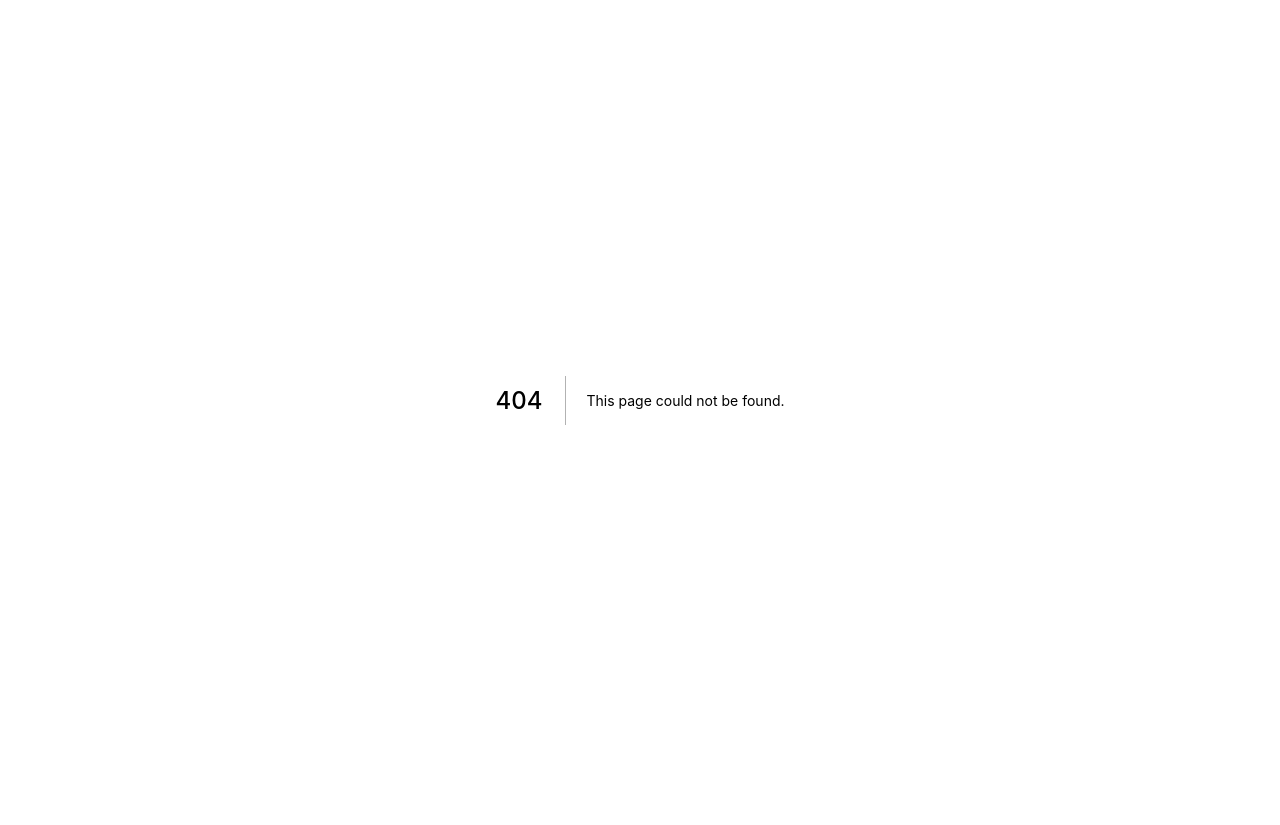
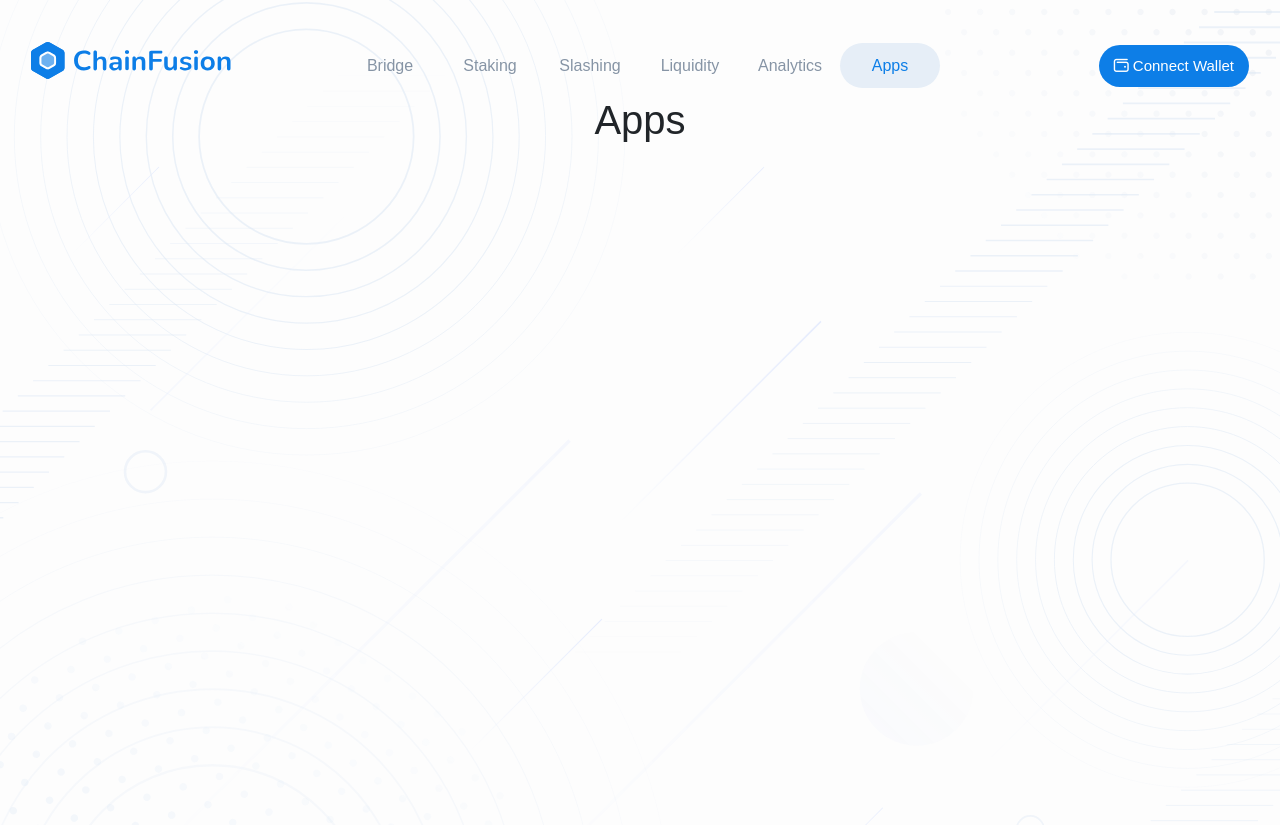
Before and after one commit to ChainFusionDev/chainfusion-dapp, a Next.js app: page /apps in a window 1280 px wide. Before the commit this address had no page. Before the commit the page ends 800 px from the top, so only its background shows below. Built offline with nearby package versions, Linux system fonts and the light colour scheme; a web font is replaced by a local one.

Commit message:
Add missing pages placeholders

```diff
--- a/components/Navbar.tsx
+++ b/components/Navbar.tsx
@@ -55,13 +55,13 @@ const Navbar = ({ module }: NavbarProps) => {
                 <a className="nav-link">Liquidity</a>
               </Link>
             </li>
-            <li className="nav-item">
-              <Link href="/">
+            <li className={`nav-item ${module === 'analytics' ? 'active' : ''}`}>
+              <Link href="/analytics">
                 <a className="nav-link">Analytics</a>
               </Link>
             </li>
-            <li className="nav-item">
-              <Link href="/">
+            <li className={`nav-item ${module === 'apps' ? 'active' : ''}`}>
+              <Link href="/apps">
                 <a className="nav-link">Apps</a>
               </Link>
             </li>
--- /dev/null
+++ b/pages/apps/index.tsx
@@ -0,0 +1,12 @@
+import Layout from '@components/Layout';
+import React from 'react';
+
+const Apps = () => {
+  return (
+    <Layout module="apps" title="Apps" description="Bridge apps">
+      <h1 className="text-center">Apps</h1>
+    </Layout>
+  );
+};
+
+export default Apps;
```
Also changed, not shown: pages/analytics/index.tsx (added, +12 -0 lines).
